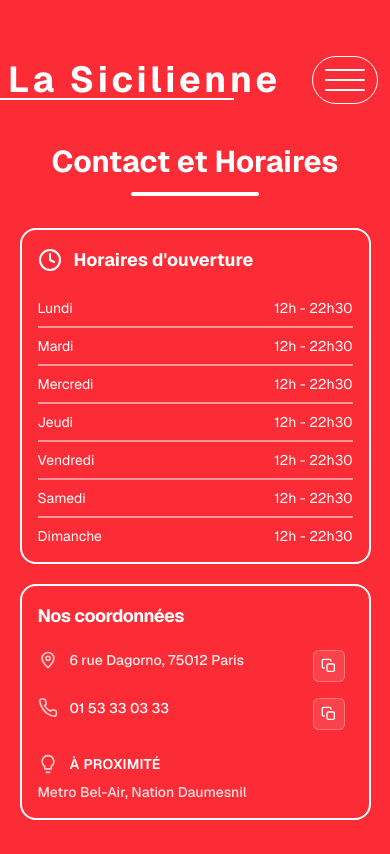
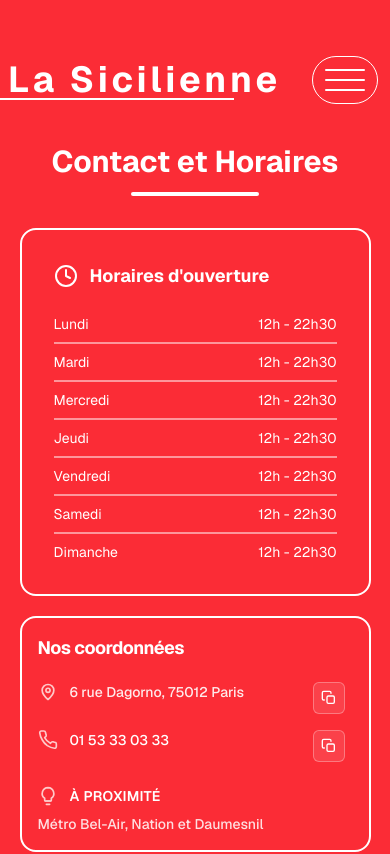
Before and after one commit to mylanlegenie/sici, a Next.js app: page /contact-et-horaires in a window 390 px wide. Shown: the top 854 px of the page. Built offline with nearby package versions, Linux system fonts and the light colour scheme.

Commit message:
correct grammar error

```diff
--- a/src/app/component/ContactPage.tsx
+++ b/src/app/component/ContactPage.tsx
@@ -3,7 +3,7 @@
 import NearbyIcon from "./atoms/icons/NearbyIcon";
 import PhoneIcon from "./atoms/icons/PhoneIcon";
 import CopyButton from "./atoms/CopyButton";
-import { HORRAIRES } from "../horraire";
+import { HORAIRES } from "../horaire";
 import Link from "next/link";
 
 export default function ContactPage() {
@@ -17,7 +17,7 @@
       </div>
 
       <div className="mt-8 grid w-[90vw] max-w-5xl grid-cols-1 gap-5 lg:mt-10 lg:w-[calc(60vw+2rem)] lg:max-w-none lg:grid-cols-2 lg:gap-8">
-        <section className="h-auto min-w-0 rounded-2xl border-2 border-white p-4 lg:h-[53vh] lg:p-0">
+        <section className="h-auto min-w-0 rounded-2xl border-2 border-white p-8 lg:h-[53vh] lg:p-0">
           <div className="mb-6 flex items-center gap-3 lg:mx-4 lg:mb-8 lg:mt-4">
             <ClockIcon />
             <h2 className="text-lg font-bold text-white sm:text-xl">
@@ -25,19 +25,19 @@
             </h2>
           </div>
 
-          {HORRAIRES.map((horraire) => (
-            <div
-              key={horraire[0]}
+          {HORAIRES.map((horaire) => (
+            <dl
+              key={horaire[0]}
               className="flex flex-col justify-between text-sm text-white sm:text-base lg:px-4"
             >
               <div className="flex items-center justify-between gap-4">
-                <p>{horraire[0]}</p>
-                <p className="shrink-0">{horraire[1]}</p>
+                <dt>{horaire[0]}</dt>
+                <dd className="shrink-0">{horaire[1]}</dd>
               </div>
-              {horraire[0] !== "Dimanche" && (
+              {horaire[0] !== "Dimanche" && (
                 <div className="my-2 h-0.5 w-full bg-white opacity-50"></div>
               )}
-            </div>
+            </dl>
           ))}
         </section>
 
@@ -82,12 +82,12 @@
           </div>
 
           <div className="mt-6 space-y-2">
-            <h2 className="flex items-center gap-3 text-sm font-semibold uppercase tracking-wide text-white sm:text-base">
+            <h3 className="flex items-center gap-3 text-sm font-semibold uppercase tracking-wide text-white sm:text-base">
               <NearbyIcon className="h-5 w-5 shrink-0 text-red-200" />À
               proximité
-            </h2>
+            </h3>
             <div className="flex items-center gap-2 text-sm font-medium text-white/85 sm:text-base">
-              <p>Metro Bel-Air, Nation Daumesnil</p>
+              <p>Métro Bel-Air, Nation et Daumesnil</p>
             </div>
           </div>
         </section>
--- a/src/app/component/atoms/icons/NearbyIcon.tsx
+++ b/src/app/component/atoms/icons/NearbyIcon.tsx
@@ -12,6 +12,7 @@
       className={className}
       viewBox="0 0 24 24"
       fill="none"
+      aria-hidden="true"
       xmlns="http://www.w3.org/2000/svg"
       aria-labelledby={titleId}
     >
--- a/src/app/horraire.ts
+++ b/src/app/horaire.ts
@@ -1,4 +1,4 @@
-export const HORRAIRES = [
+export const HORAIRES = [
   ["Lundi", "12h - 22h30"],
   ["Mardi", "12h - 22h30"],
   ["Mercredi", "12h - 22h30"],
```
